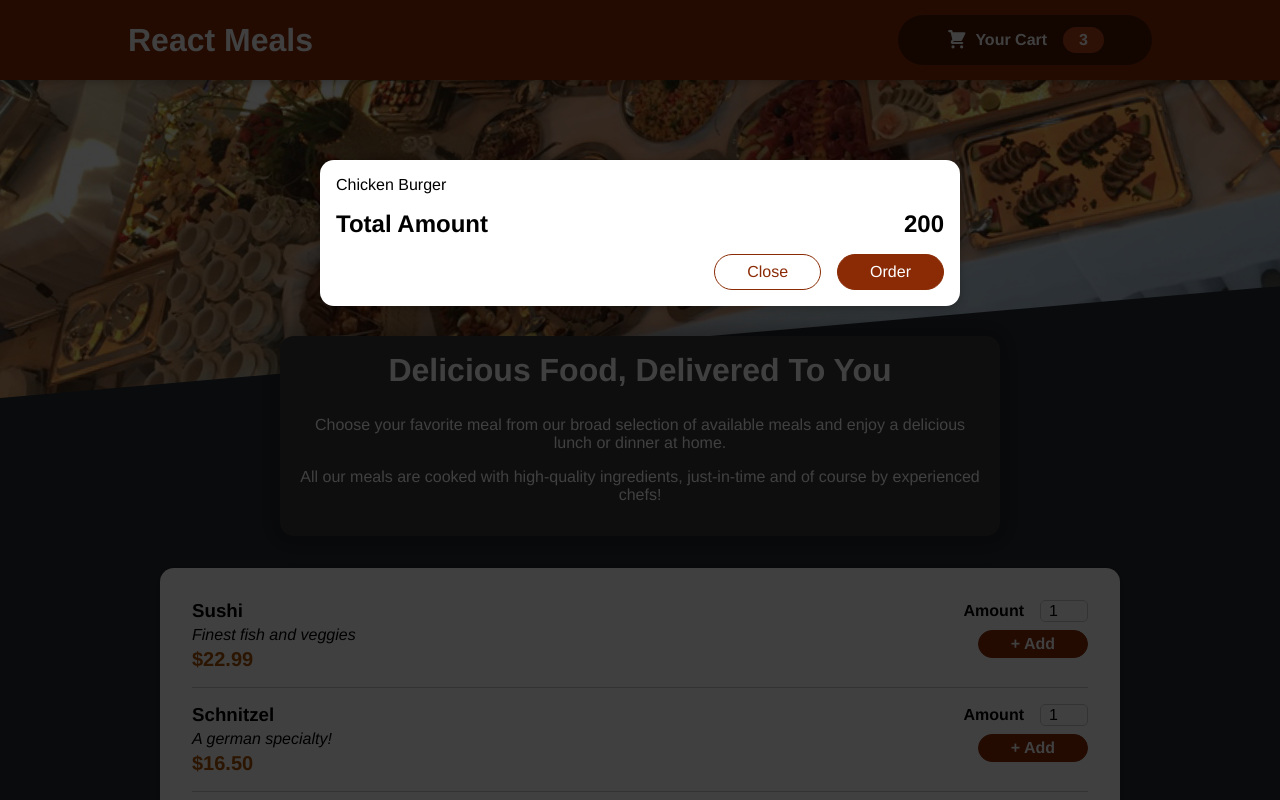
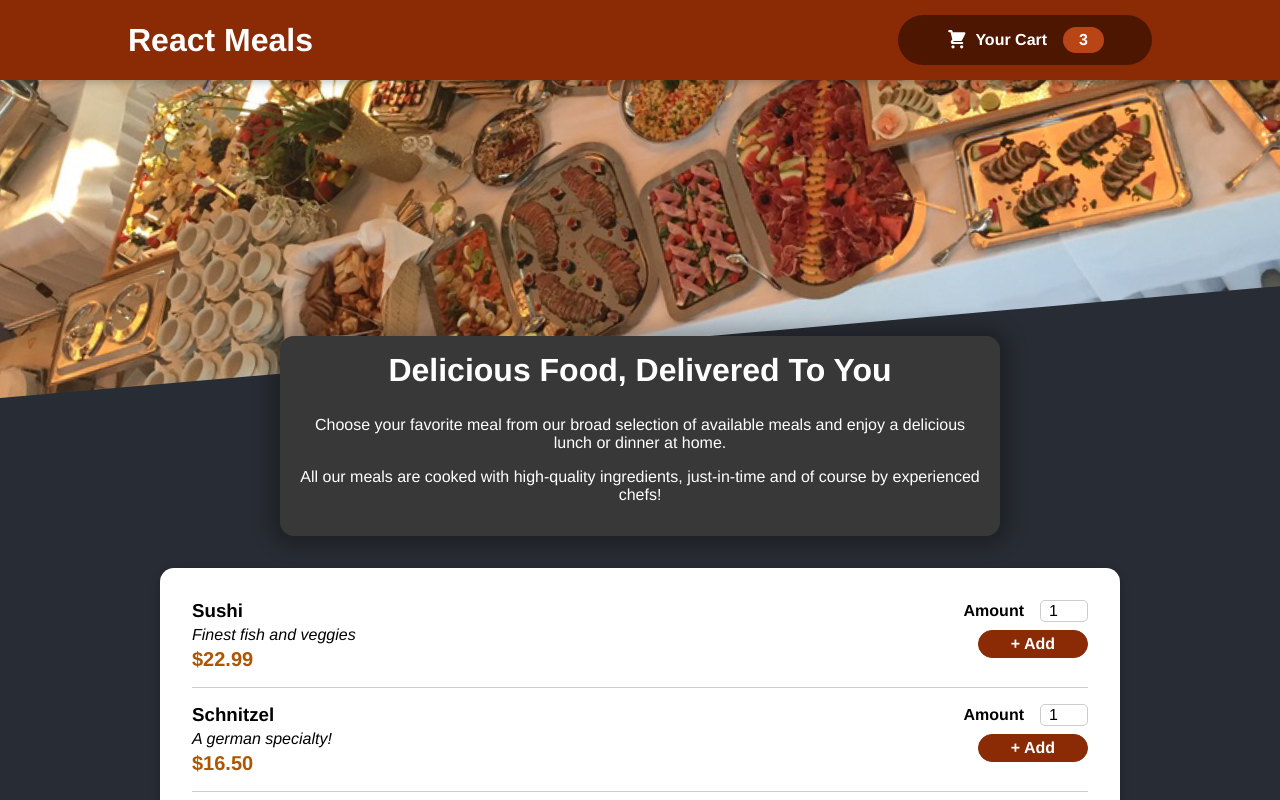
Before and after one commit to ken888686/food-order, a React (Create React App) app: page / in a window 1280 px wide. Shown: the top 800 px of the page. Built offline with nearby package versions, Linux system fonts and the light colour scheme.

Commit message:
modal close

```diff
--- a/src/App.js
+++ b/src/App.js
@@ -1,12 +1,23 @@
+import { useState } from 'react';
 import Cart from './components/Cart/Cart';
 import Header from './components/Layout/Header';
 import Meals from './components/Meals/Meals';
 
 function App() {
+  const [cartIsShow, setCartIsShow] = useState(false);
+
+  const showCartHandler = () => {
+    setCartIsShow(true);
+  };
+
+  const hideCartHandler = () => {
+    setCartIsShow(false);
+  };
+
   return (
     <>
-      <Cart />
-      <Header />
+      {cartIsShow && <Cart onClose={hideCartHandler} />}
+      <Header onShowCart={showCartHandler} />
       <main>
         <Meals />
       </main>
--- a/src/components/Cart/Cart.js
+++ b/src/components/Cart/Cart.js
@@ -1,7 +1,7 @@
 import Modal from '../UI/Modal';
 import classes from './Cart.module.scss';
 
-export default function Cart() {
+export default function Cart(props) {
   const cartItems = (
     <ul className={classes['cart-items']}>
       {[{
@@ -14,15 +14,26 @@ export default function Cart() {
   );
 
   return (
-    <Modal>
+    <Modal onClose={props.onClose}>
       {cartItems}
       <div className={classes.total}>
         <span>Total Amount</span>
         <span>200</span>
       </div>
       <div className={classes.actions}>
-        <button type="button" className={classes['button--alt']}>Close</button>
-        <button type="button" className={classes.button}>Order</button>
+        <button
+          type="button"
+          className={classes['button--alt']}
+          onClick={props.onClose}
+        >
+          Close
+        </button>
+        <button
+          type="button"
+          className={classes.button}
+        >
+          Order
+        </button>
       </div>
     </Modal>
   );
--- a/src/components/Layout/Header.js
+++ b/src/components/Layout/Header.js
@@ -3,12 +3,12 @@ import HeaderCardButton from './HeaderCardButton';
 import classes from './Header.module.scss';
 import mealsImage from '../../assets/meals.jpeg';
 
-export default function Header() {
+export default function Header(props) {
   return (
     <>
       <header className={classes.header}>
         <h1>React Meals</h1>
-        <HeaderCardButton />
+        <HeaderCardButton onClick={props.onShowCart} />
       </header>
       <div className={classes['main-image']}>
         <img
--- a/src/components/Layout/HeaderCardButton.js
+++ b/src/components/Layout/HeaderCardButton.js
@@ -1,9 +1,13 @@
 import CartIcon from '../Cart/CartIcon';
 import classes from './HeaderCardButton.module.scss';
 
-export default function HeaderCardButton() {
+export default function HeaderCardButton(props) {
   return (
-    <button type="button" className={classes.button}>
+    <button
+      type="button"
+      className={classes.button}
+      onClick={props.onClick}
+    >
       <span className={classes.icon}>
         <CartIcon />
       </span>
--- a/src/components/UI/Modal.js
+++ b/src/components/UI/Modal.js
@@ -1,8 +1,17 @@
 import { createPortal } from 'react-dom';
 import classes from './Modal.module.scss';
 
-function Backdrop() {
-  return <div className={classes.backdrop} />;
+function Backdrop(props) {
+  return (
+    <div
+      className={classes.backdrop}
+      onClick={props.onClose}
+      onKeyDown={props.onClose}
+      role="button"
+      aria-label="Close Modal"
+      tabIndex={0}
+    />
+  );
 }
 
 function ModalOverlay(props) {
@@ -19,7 +28,7 @@ export default function Modal(props) {
   return (
     <>
       {createPortal(
-        <Backdrop />,
+        <Backdrop onClose={props.onClose} />,
         portalElement,
       )}
       {createPortal(
```
